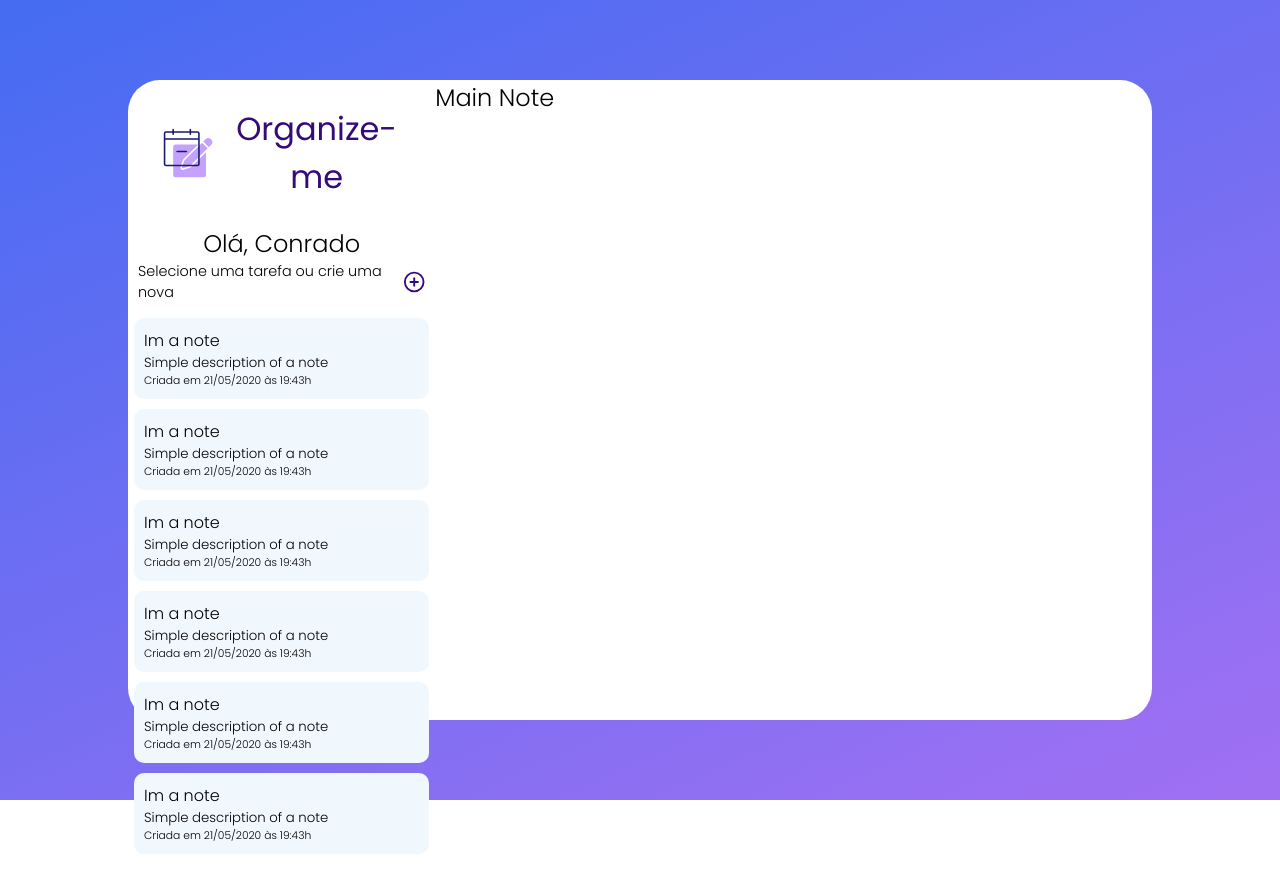
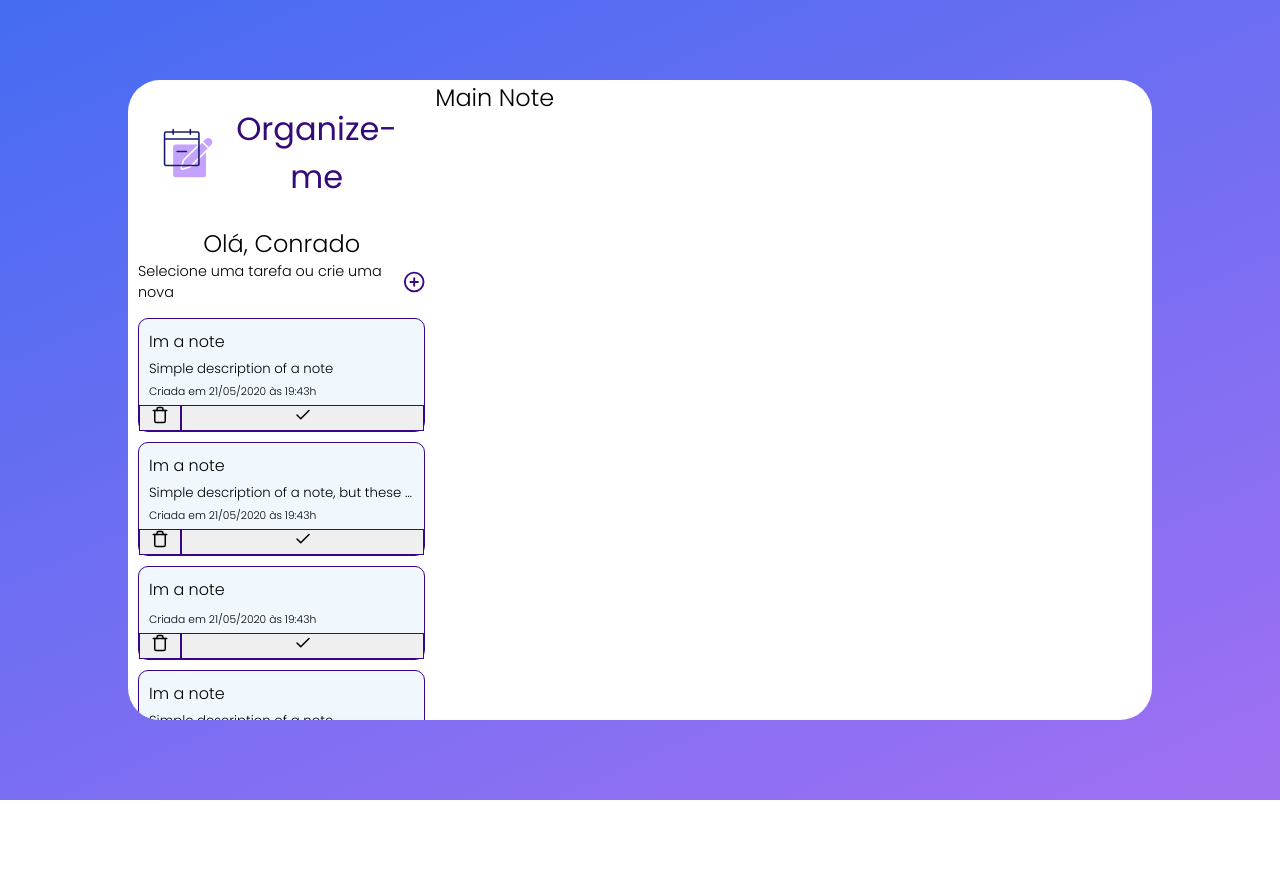
Before and after one commit to ConradoLuiz/organize-me, a React (Create React App) app in the folder web/: page /notes in a window 1280 px wide. Shown: the top 892 px of the page. After the commit the page ends 800 px from the top, so only its background shows below. Built offline with nearby package versions, Linux system fonts and the light colour scheme.

Commit message:
fixed notes list

```diff
--- a/web/src/components/LoginForm/styles.css
+++ b/web/src/components/LoginForm/styles.css
@@ -49,7 +49,7 @@
     border: none;
     background: #C4A2FC;
     color: #000;
-    transition: opacity 0.2s;
+    transition: filter 0.2s;
 }
 
 .login-form .btn-login:hover{
--- a/web/src/components/Note/index.js
+++ b/web/src/components/Note/index.js
@@ -1,19 +1,27 @@
 import React from 'react';
-
+import { FiTrash, FiCheck } from 'react-icons/fi';
 import styles from './styles.css';
 
 export default function Note({ title, description, created_at}) {
     return (
         <div className='note'>
-            <h4>
+            <h4 className='note-title'>
                 <strong>
                     { title }
                 </strong>
             </h4>
 
-            <h5>{ description }</h5>
-            <h6>Criada em { created_at }</h6>
+            <h5 className='note-description'>{ description }</h5>
+            <h6 className='note-created'>Criada em { created_at }</h6>
 
+            <div className="buttons">
+                <button className='note-delete'>
+                    <FiTrash size={18} />
+                </button>
+                <button className='note-complete'>
+                    <FiCheck size={18} />
+                </button>
+            </div>
         </div>
     )
 }
--- a/web/src/components/Note/styles.css
+++ b/web/src/components/Note/styles.css
@@ -4,8 +4,35 @@
 } */
 
 .note{
-    padding: 10px;
+    padding: 5px 0 0 0;
     margin: 10px 0;
     border-radius: 10px;
     background: #F0F7FD;
+
+    border: Solid 1px #370588;
 }
+
+.note .note-title, .note-description,.note-created{
+    /* padding: 0 10px; */
+    margin: 5px 10px;
+}
+
+.note .note-description{
+    white-space: nowrap;
+    overflow: hidden;
+    text-overflow: ellipsis;
+}
+
+.note .buttons{
+    display: flex;
+}
+
+.note .buttons .note-delete{
+    flex: 1;
+    border: solid 1px #370588;
+}
+
+.note .buttons .note-complete{
+    flex: 6;
+    border: solid 1px #370588;
+}
--- a/web/src/components/NotesDisplay/index.js
+++ b/web/src/components/NotesDisplay/index.js
@@ -1,7 +1,11 @@
 import React from 'react';
-import NotesList from '../NotesList';
+// import NotesList from '../NotesList';
 import logo from '../../assets/logo.svg';
 import styles from './styles.css';
+
+import { FiPlusCircle } from 'react-icons/fi';
+
+import Note from '../Note';
 
 export default function NotesDisplay() {
     return (
@@ -15,7 +19,28 @@ export default function NotesDisplay() {
                 <h2>Olá, Conrado</h2>
             </header>
 
-            <NotesList/>
+
+            <div className="add-note">
+                <p>Selecione uma tarefa ou crie uma nova</p>
+
+                <FiPlusCircle size={24} color='#370588' />
+            </div>
+
+            <div className="notes-container">
+                <Note title={'Im a note'} description={'Simple description of a note'} created_at={'21/05/2020 às 19:43h'}/>
+
+                <Note
+                    title={'Im a note'}
+                    description={'Simple description of a note, but these can get very complex, very quickly and they grow'}
+                    created_at={'21/05/2020 às 19:43h'}
+                />
+                <Note title={'Im a note'} description={''} created_at={'21/05/2020 às 19:43h'}/>
+                <Note title={'Im a note'} description={'Simple description of a note'} created_at={'21/05/2020 às 19:43h'}/>
+                <Note title={'Im a note'} description={'Simple description of a note'} created_at={'21/05/2020 às 19:43h'}/>
+                <Note title={'Im a note'} description={'Simple description of a note'} created_at={'21/05/2020 às 19:43h'}/>
+
+            </div>
+
         </div>
     )
 }
--- a/web/src/components/NotesDisplay/styles.css
+++ b/web/src/components/NotesDisplay/styles.css
@@ -28,3 +28,28 @@
     color: #340B77;
     font-weight: 400;
 }
+
+.notes-display .add-note{
+    padding: 0 10px;
+    display: flex;
+    align-items: center;
+    justify-content: space-between;
+}
+.notes-display .add-note p{
+    font-size: 0.9em;
+}
+.notes-display .add-note svg{
+    transition: filter 0.2s;
+}
+.notes-display .add-note svg:hover{
+    filter: brightness(2.3);
+}
+
+.notes-display .notes-container{
+    padding: 5px 10px;
+    overflow-y: auto;
+
+    z-index: 1;
+
+    border-radius: 0 0 0 2em;
+}
--- a/web/src/components/NotesList/index.js
+++ /dev/null
@@ -1,27 +0,0 @@
-import React from 'react';
-import { FiPlusCircle } from 'react-icons/fi';
-
-import Note from '../Note';
-import styles from './styles.css';
-
-export default function NotesList() {
-    return (
-        <div className='notes-list'>
-            <div className="add-note">
-                <p>Selecione uma tarefa ou crie uma nova</p>
-
-                <FiPlusCircle size={24} color='#370588' />
-            </div>
-
-            <div className="notes-container">
-
-                <Note title={'Im a note'} description={'Simple description of a note'} created_at={'21/05/2020 às 19:43h'}/>
-                <Note title={'Im a note'} description={'Simple description of a note'} created_at={'21/05/2020 às 19:43h'}/>
-                <Note title={'Im a note'} description={'Simple description of a note'} created_at={'21/05/2020 às 19:43h'}/>
-                <Note title={'Im a note'} description={'Simple description of a note'} created_at={'21/05/2020 às 19:43h'}/>
-                <Note title={'Im a note'} description={'Simple description of a note'} created_at={'21/05/2020 às 19:43h'}/>
-                <Note title={'Im a note'} description={'Simple description of a note'} created_at={'21/05/2020 às 19:43h'}/>
-            </div>
-        </div>
-    )
-}
--- a/web/src/components/NotesList/styles.css
+++ /dev/null
@@ -1,32 +0,0 @@
-.notes-list > *{
-    margin: 0;
-    padding: 0;
-}
-
-.notes-list{
-    /* height: 70%; */
-}
-
-.notes-list .add-note{
-    padding: 0 10px;
-    display: flex;
-    align-items: center;
-    justify-content: space-between;
-}
-.notes-list .add-note p{
-    font-size: 0.9em;
-}
-.notes-list .add-note svg{
-    transition: filter 0.2s;
-}
-.notes-list .add-note svg:hover{
-    filter: brightness(2.3);
-}
-
-.notes-list .notes-container{
-    padding: 5px 6px;
-    overflow-y: auto;
-
-    height: 100%;
-    z-index: 1;
-}
```
